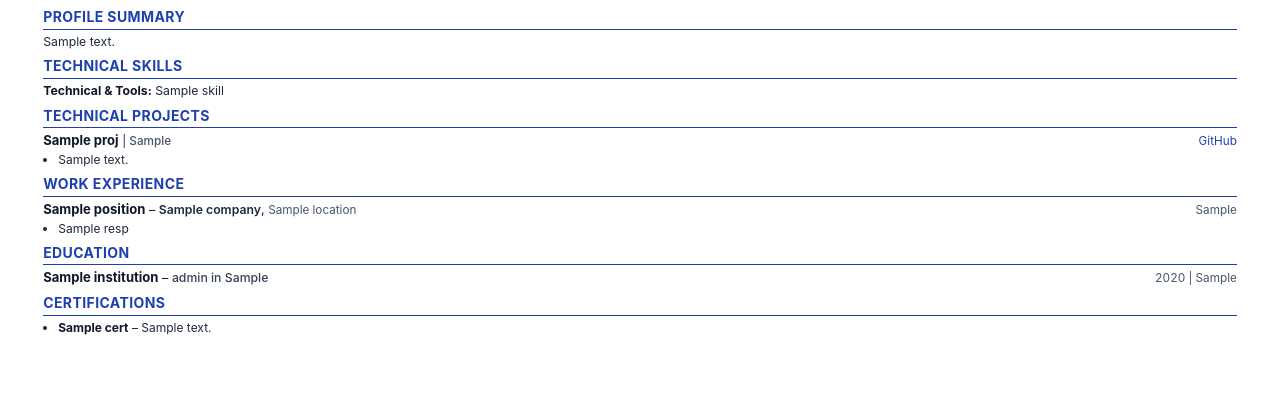
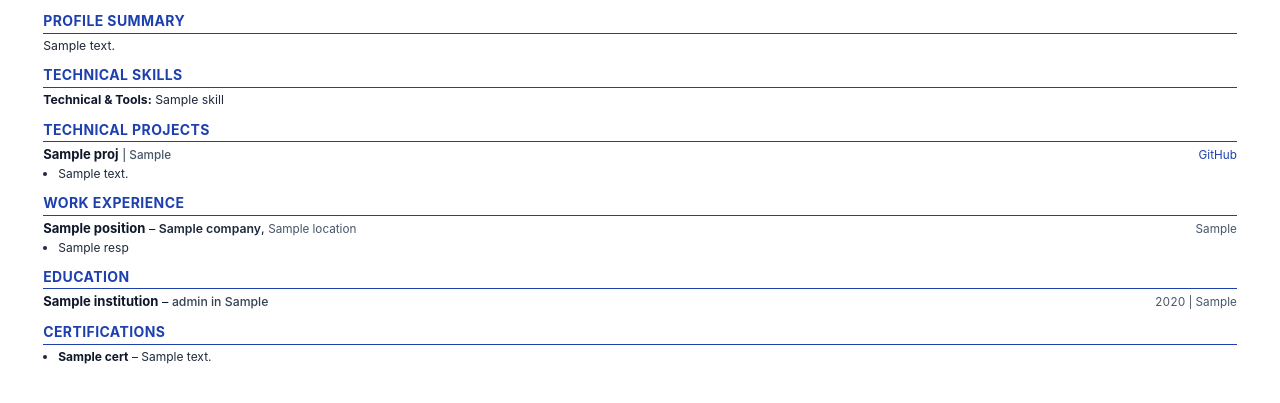
Before and after one commit to kaustubh12022/JobHunt-Automation, a Flask app: template templates/resume_template.html in a window 1280 px wide. Shown: the part 83-486 px from the top of the page. Run offline with Flask 3, Linux system fonts and the light colour scheme; the template is opened without the code that fills it: most values are stand-ins (such as "Sample title", 1, 10 or a date in 2020).

Commit message:
style: increase spacing between resume sections for cleaner single-page layout

```diff
--- a/templates/resume_template.html
+++ b/templates/resume_template.html
@@ -51,7 +51,7 @@
 
         /* Section Headings */
         .section {
-            margin-top: 7px;
+            margin-top: 12px;
             margin-bottom: 2px;
         }
         h2 {
```
